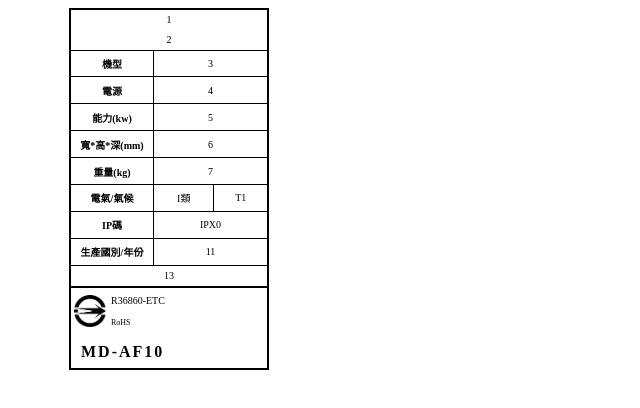
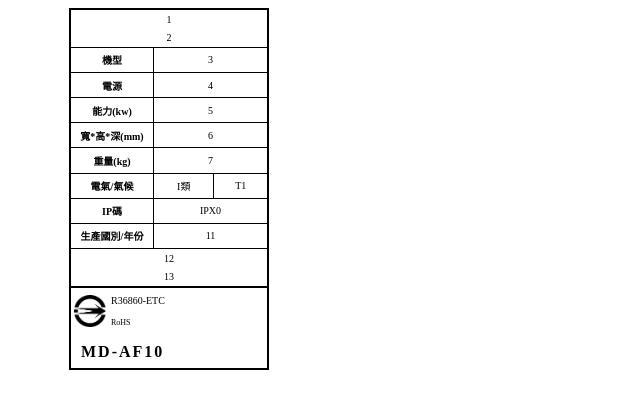
Before and after one commit to y-tsai/Barcode-Print, a plain HTML site: page Barcode_Print.html in a window 1280 px wide. Shown: the whole page, without its empty margins (0-640 px from the left). Drawn offline with Linux system fonts and the light colour scheme; files whose address does not match are found by name.

Commit message:
Update Barcode_Print.html

```diff
--- a/Barcode_Print.html
+++ b/Barcode_Print.html
@@ -45,6 +45,7 @@
     <th>生產國別/年份</th>
     <td id="air-country" colspan="2">11</td>
   </tr>
+  <tr><td id="company-name-tel"  class="no-line" colspan="3">12</td></tr>
   <tr><td id="company-address"  class="no-line" colspan="3">13</td></tr>
   <div class="bottom-list">
     <div id="energy-sticker"><img src="file:///C:/Users/ytsai/Desktop/Barcode-Print/data/bsmi.png" alt="BSMI-Sticker" width="32" ></div>
```
